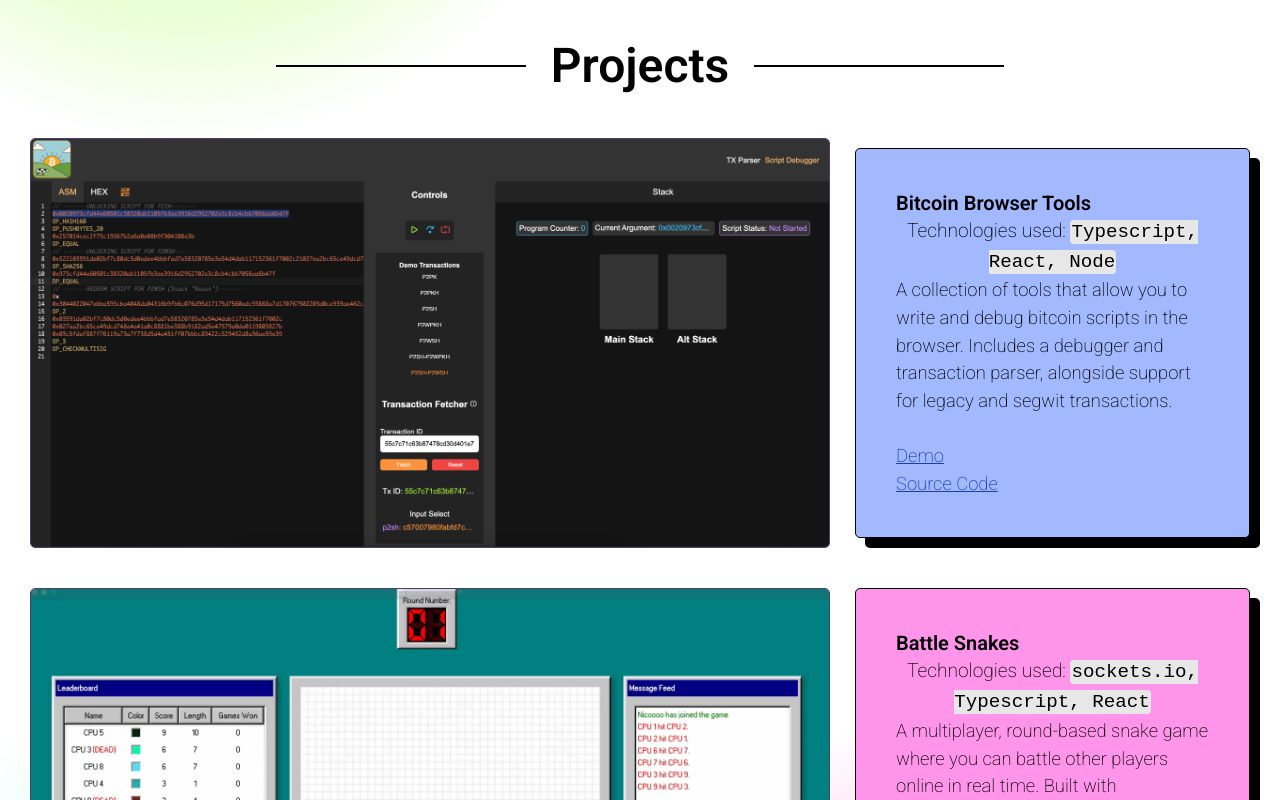
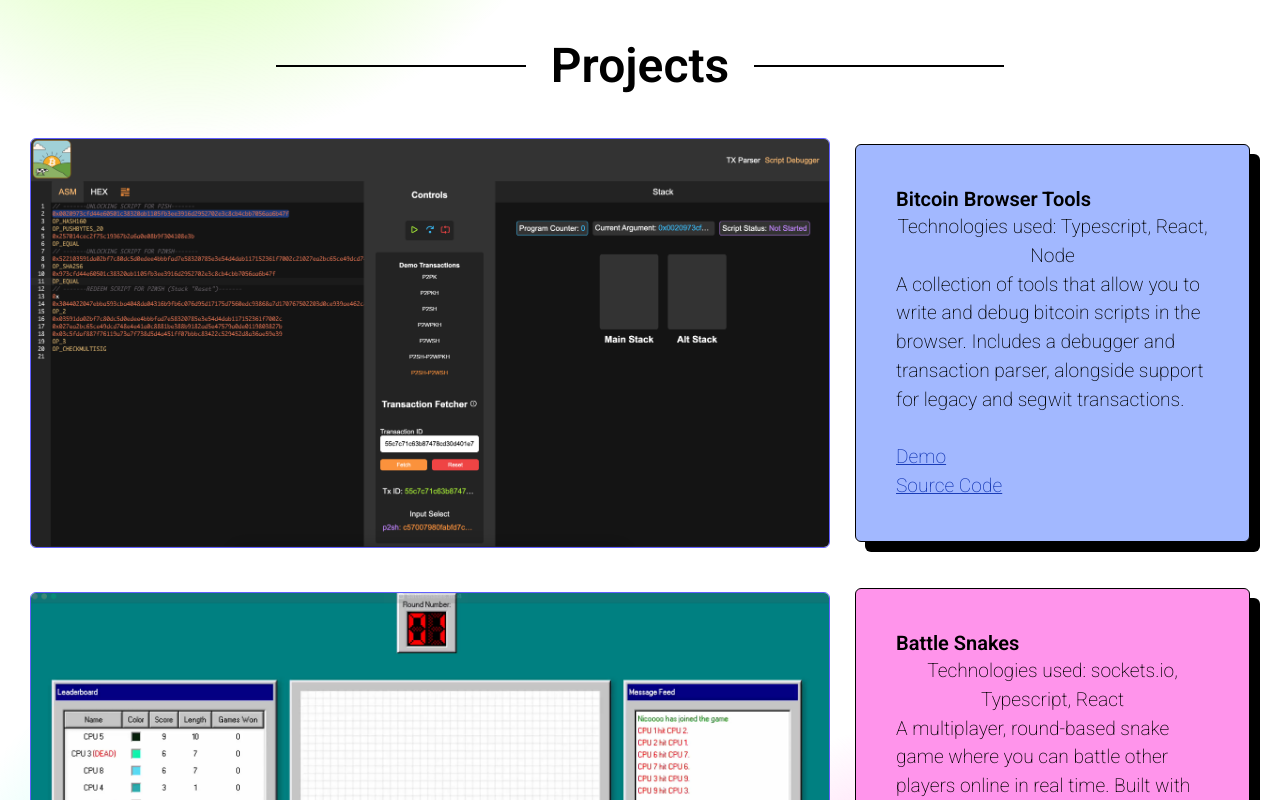
Before and after one commit to landaverdend/portfolio-site, a React (Vite) app in the folder frontend/: page /resume in a window 1280 px wide. Shown: the part 820-1620 px from the top of the page. Built offline with nearby package versions, Linux system fonts and the light colour scheme; no server answers.

Commit message:
deleting css...

```diff
--- a/frontend/src/views/resumeView/project/ProjectContainer.tsx
+++ b/frontend/src/views/resumeView/project/ProjectContainer.tsx
@@ -1,4 +1,4 @@
-import './project-container.css';
+// import './project-container.css';
 
 import trivia from '@assets/images/resume/trivia.png';
 import bitcoinTools from '@assets/images/resume/btc-tools.png';
@@ -18,13 +18,17 @@ type PCProps = {
 };
 function ProjectCard({ src, demoUrl, sourceCodeUrl, backgroundColor, desc, techUsed, title }: PCProps) {
   return (
-    <div className="project-card">
-      <img src={src}></img>
+    <div className="project-card flex justify-around items-center flex-wrap flex-row gap-[25px]">
+      <img
+        src={src}
+        className="flex-5 w-[clamp(600px,100%,800px)] h-[clamp(400px,100%,600px)] object-cover rounded-md border border-indigo-500"></img>
 
-      <div className="text-container" style={{ backgroundColor: backgroundColor }}>
+      <div
+        className="text-container flex flex-5 flex-col justify-center items-start text-left rounded-md p-[40px] border border-black min-w-[30%]"
+        style={{ backgroundColor: backgroundColor, boxShadow: '10px 10px black' }}>
         <h2 className="text-xl font-semibold">{title}</h2>
-        <p className="text-container__tech-used">
-          Technologies used: <span className="courier-text">{techUsed}</span>
+        <p className="text-container__tech-used text-center">
+          Technologies used: <span className="">{techUsed}</span>
         </p>
         <p className="text-container__description">
           {desc}
@@ -53,7 +57,7 @@ function ProjectCard({ src, demoUrl, sourceCodeUrl, backgroundColor, desc, techU
 
 function ProjectContainer() {
   return (
-    <div id="projects" className="projects-container">
+    <div id="projects" className="projects-container flex flex-col justify-center gap-[25px]">
       <ProjectCard
         title={'Bitcoin Browser Tools'}
         src={bitcoinTools}
--- a/frontend/src/views/resumeView/project/project-container.css
+++ /dev/null
@@ -1,98 +0,0 @@
-.projects-container {
-  display: flex;
-  flex-direction: column;
-  justify-content: center;
-
-  gap: 25px;
-
-  .project-card {
-    display: flex;
-    justify-content: space-around;
-    align-items: center;
-    flex-direction: row;
-    flex-wrap: wrap;
-
-    gap: 25px;
-
-    .text-container {
-      flex: 5;
-
-      display: flex;
-      flex-direction: column;
-      justify-content: center;
-      align-items: flex-start;
-
-      text-align: left;
-
-      border-radius: 5px;
-      box-shadow: 10px 10px black;
-      padding: 40px;
-
-      min-width: 30%;
-      border: 1px solid black;
-
-      .courier-text {
-        font-family: 'Courier New', Courier, monospace;
-        background-color: rgb(231, 231, 231);
-        border-radius: 4px;
-        padding: 1px;
-      }
-
-      .text-container__tech-used {
-        text-align: center;
-      }
-
-      .text-container__description {
-        text-align: left;
-        font-size: clamp(0.9rem, 3vw, 1.15rem);
-      }
-    }
-
-    video,
-    img {
-      flex: 5;
-
-      width: clamp(600px, 100%, 800px);
-      height: clamp(400px, 100%, 600px);
-      object-fit: cover;
-      border-radius: 5px;
-      border: 1px solid var(--main-indigo);
-    }
-  }
-}
-
-@media (max-width: 576px) {
-  .projects-container {
-    flex-direction: column;
-    align-items: center;
-
-    .project-card {
-      flex-direction: column;
-      align-items: center;
-      text-align: center;
-      gap: 25px;
-
-      .text-container {
-        align-items: center;
-        justify-content: center;
-
-        width: 87.5%;
-
-        padding: 10px;
-        text-align: left;
-
-        .text-container__description,
-        .text-container__tech-used {
-          text-align: left;
-          font-size: 0.9rem;
-        }
-      }
-
-      video,
-      img {
-        flex: 5;
-        width: 95vw;
-      }
-    }
-  }
-}
```
